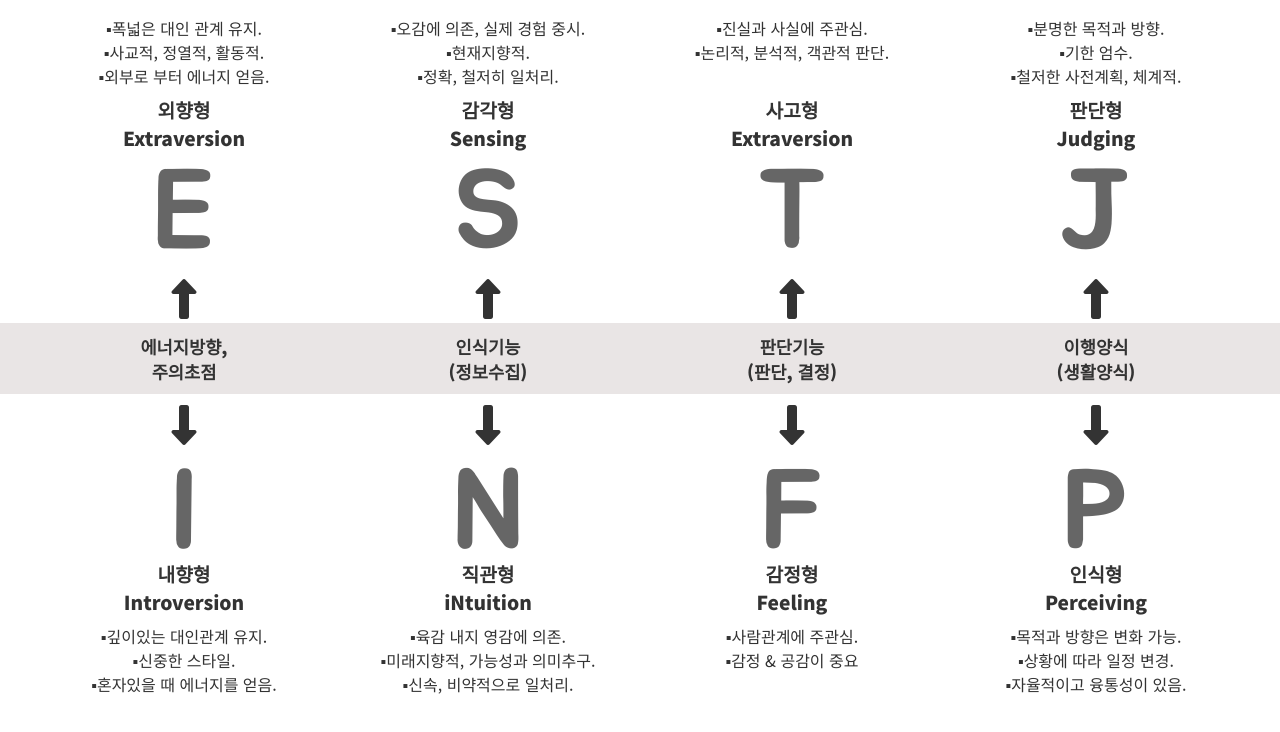
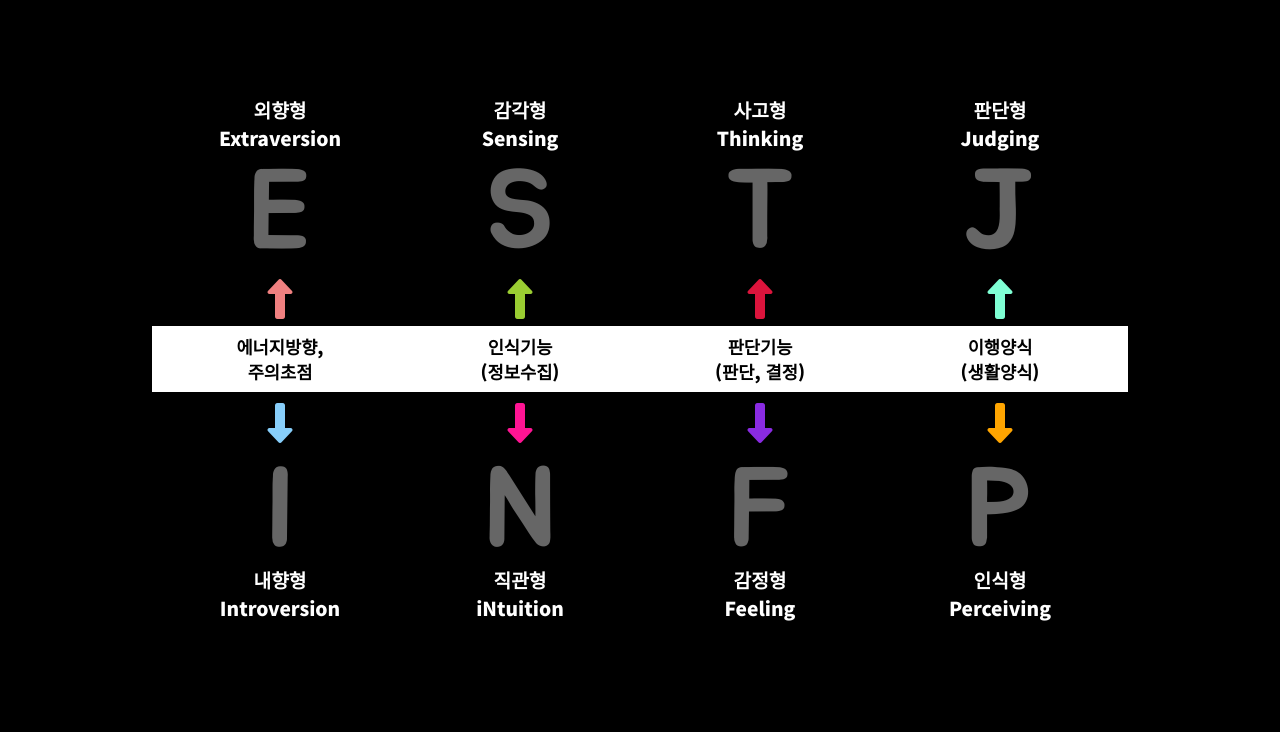
Before and after one commit to up456/GaterupMBTI, a plain HTML site: page index.html in a window 1280 px wide. Drawn offline with Linux system fonts and the light colour scheme.

Commit message:
mbti별 css 색상 및 효과 지정

```diff
--- a/index.html
+++ b/index.html
@@ -18,125 +18,114 @@
 <body>
   <section class="mbti">
 
-    <div class="mbti__section mbti__top">
+    <div class="mbti__section">
       <ul class="mbti__box">
-        <li class="mbti__description">
+        <li class="mbti__description hidden" data-out="e">
           ▪폭넓은 대인 관계 유지.<br />
           ▪사교적, 정열적, 활동적.<br />
           ▪외부로 부터 에너지 얻음.<br />
         </li>
-        <li class="mbti__title">
+        <li class="mbti__title" data-in="e">
           외향형<br />
           Extraversion
         </li>
-        <li class="mbti__alphabet" id="e">E</li>
-        <li class="mbti__arrow"><i class="fas fa-long-arrow-alt-up"></i></li>
+        <li class="mbti__alphabet" id="e" data-in="e">E</li>
+        <li class="mbti__arrow"><i class="fas fa-long-arrow-alt-up" data-in="e"></i></li>
         <li id="mbti__topic">
           에너지방향,<br />
           주의초점
         </li>
-      </ul>
-      <ul class="mbti__box">
-        <li class="mbti__description">
-          ▪오감에 의존, 실제 경험 중시.<br />
-          ▪현재지향적.<br />
-          ▪정확, 철저히 일처리.<br />
-        </li>
-        <li class="mbti__title">
-          감각형<br />
-          Sensing
-        </li>
-        <li class="mbti__alphabet" id="s">S</li>
-        <li class="mbti__arrow"><i class="fas fa-long-arrow-alt-up"></i></li>
-        <li id="mbti__topic">
-          인식기능<br />
-          (정보수집)
-        </li>
-      </ul>
-      <ul class="mbti__box">
-        <li class="mbti__description">
-          ▪진실과 사실에 주관심.<br />
-          ▪논리적, 분석적, 객관적 판단.<br />
-          <br />
-        </li>
-        <li class="mbti__title">
-          사고형<br />
-          Extraversion
-        </li>
-        <li class="mbti__alphabet" id="t">T</li>
-        <li class="mbti__arrow"><i class="fas fa-long-arrow-alt-up"></i></li>
-        <li id="mbti__topic">
-          판단기능<br />
-          (판단, 결정)
-        </li>
-      </ul>
-      <ul class="mbti__box">
-        <li class="mbti__description">
-          ▪분명한 목적과 방향.<br />
-          ▪기한 엄수.<br />
-          ▪철저한 사전계획, 체계적.<br />
-        </li>
-        <li class="mbti__title">
-          판단형<br />
-          Judging
-        </li>
-        <li class="mbti__alphabet" id="j">J</li>
-        <li class="mbti__arrow"><i class="fas fa-long-arrow-alt-up"></i></li>
-        <li id="mbti__topic">
-          이행양식<br />
-          (생활양식)
-        </li>
-      </ul>
-    </div>
-    <div class="mbti__middle"></div>
-    <div class="mbti__section mbti__bottom">
-      <ul class="mbti__box">
-        <li class="mbti__arrow"><i class="fas fa-long-arrow-alt-down"></i></li>
-        <li class="mbti__alphabet" id="i">I</li>
-        <li class="mbti__title">
+        <li class="mbti__arrow"><i class="fas fa-long-arrow-alt-down" data-in="i"></i></li>
+        <li class="mbti__alphabet" id="i" data-in="i">I</li>
+        <li class="mbti__title" data-in="i">
           내향형<br />
           Introversion
         </li>
-        <li class="mbti__description">
+        <li class="mbti__description hidden" data-out="i">
           ▪깊이있는 대인관계 유지.<br />
           ▪신중한 스타일.<br />
           ▪혼자있을 때 에너지를 얻음.<br />
         </li>
       </ul>
       <ul class="mbti__box">
-        <li class="mbti__arrow"><i class="fas fa-long-arrow-alt-down"></i></li>
-        <li class="mbti__alphabet" id="n">N</li>
-        <li class="mbti__title">
+        <li class="mbti__description hidden" data-out="s">
+          ▪오감에 의존, 실제 경험 중시.<br />
+          ▪현재지향적.<br />
+          ▪정확, 철저히 일처리.<br />
+        </li>
+        <li class="mbti__title" data-in="s">
+          감각형<br />
+          Sensing
+        </li>
+        <li class="mbti__alphabet" id="s" data-in="s">S</li>
+        <li class="mbti__arrow"><i class="fas fa-long-arrow-alt-up" data-in="s"></i></li>
+        <li id="mbti__topic">
+          인식기능<br />
+          (정보수집)
+        </li>
+        <li class="mbti__arrow"><i class="fas fa-long-arrow-alt-down" data-in="n"></i></li>
+        <li class="mbti__alphabet" id="n" data-in="n">N</li>
+        <li class="mbti__title" data-in="n">
           직관형<br />
           iNtuition
         </li>
-        <li class="mbti__description">
+        <li class="mbti__description hidden" data-out="n">
           ▪육감 내지 영감에 의존.<br />
           ▪미래지향적, 가능성과 의미추구.<br />
           ▪신속, 비약적으로 일처리.<br />
         </li>
       </ul>
       <ul class="mbti__box">
-        <li class="mbti__arrow"><i class="fas fa-long-arrow-alt-down"></i></li>
-        <li class="mbti__alphabet" id="f">F</li>
-        <li class="mbti__title">
+        <li class="mbti__description hidden" data-out="t">
+          ▪진실과 사실에 주관심.<br />
+          ▪논리적, 분석적, 객관적 판단.<br />
+          <br />
+        </li>
+        <li class="mbti__title" data-in="t">
+          사고형<br />
+          Thinking
+        </li>
+        <li class="mbti__alphabet" id="t" data-in="t">T</li>
+        <li class="mbti__arrow"><i class="fas fa-long-arrow-alt-up" data-in="t"></i></li>
+        <li id="mbti__topic">
+          판단기능<br />
+          (판단, 결정)
+        </li>
+        <li class="mbti__arrow"><i class="fas fa-long-arrow-alt-down" data-in="f"></i></li>
+        <li class="mbti__alphabet" id="f" data-in="f">F</li>
+        <li class="mbti__title" data-in="f">
           감정형<br />
           Feeling
         </li>
-        <li class="mbti__description">
+        <li class="mbti__description hidden" data-out="f">
           ▪사람관계에 주관심.<br />
           ▪감정 & 공감이 중요<br />
           <br />
         </li>
       </ul>
       <ul class="mbti__box">
-        <li class="mbti__arrow"><i class="fas fa-long-arrow-alt-down"></i></li>
-        <li class="mbti__alphabet" id="p">P</li>
-        <li class="mbti__title">
+        <li class="mbti__description hidden" data-out="j">
+          ▪분명한 목적과 방향.<br />
+          ▪기한 엄수.<br />
+          ▪철저한 사전계획, 체계적.<br />
+        </li>
+        <li class="mbti__title" data-in="j">
+          판단형<br />
+          Judging
+        </li>
+        <li class="mbti__alphabet" id="j" data-in="j">J</li>
+        <li class="mbti__arrow"><i class="fas fa-long-arrow-alt-up" data-in="j"></i></li>
+        <li id="mbti__topic">
+          이행양식<br />
+          (생활양식)
+        </li>
+        <li class="mbti__arrow"><i class="fas fa-long-arrow-alt-down" data-in="p"></i></li>
+        <li class="mbti__alphabet" id="p" data-in="p">P</li>
+        <li class="mbti__title" data-in="p">
           인식형<br />
           Perceiving
         </li>
-        <li class="mbti__description">
+        <li class="mbti__description hidden" data-out="p">
           ▪목적과 방향은 변화 가능.<br />
           ▪상황에 따라 일정 변경.<br />
           ▪자율적이고 융통성이 있음.<br />
--- a/src/main.js
+++ b/src/main.js
@@ -1 +1,19 @@
-console.log('hi');
+const mbtiSection = document.querySelector('.mbti__section');
+
+mbtiSection.addEventListener('mouseover', (event) => {
+  const alphabet = event.target.dataset.in;
+  const mbtiDescription = document.querySelector(
+    `.mbti__description[data-out="${alphabet}"]`
+  );
+  if (mbtiDescription === null) return;
+  mbtiDescription.classList.remove('hidden');
+});
+
+mbtiSection.addEventListener('mouseout', (event) => {
+  const alphabet = event.target.dataset.in;
+  const mbtiDescription = document.querySelector(
+    `.mbti__description[data-out="${alphabet}"]`
+  );
+  if (mbtiDescription === null) return;
+  mbtiDescription.classList.add('hidden');
+});
--- a/style.css
+++ b/style.css
@@ -7,6 +7,15 @@
   /* color */
   --main-font-color: #333;
   --alphabet-color: #666;
+  /* mbti-color */
+  --e-color: lightcoral;
+  --i-color: lightskyblue;
+  --s-color: yellowgreen;
+  --n-color: deeppink;
+  --t-color: crimson;
+  --f-color: blueviolet;
+  --j-color: aquamarine;
+  --p-color: orange;
 }
 
 * {
@@ -21,6 +30,8 @@ li {
 body {
   font-family: 'Noto Sans KR', sans-serif;
   color:var(--main-font-color);
+  background-color: #000;
+  color: #999;
 }
 
 /* mbti 공통 부분 */
@@ -29,8 +40,9 @@ body {
 }
 .mbti__section {
   display: flex;
-  justify-content: space-evenly;
+  justify-content: center;
   text-align: center;
+  flex-wrap: wrap;
 }
 .mbti__box {
   width: 15rem;
@@ -38,12 +50,15 @@ body {
   flex-direction: column;
   align-items: center;
 }
+
 .mbti__box .mbti__description{
-
+  color: #fff;
+  transition: 300ms ease-in;
 }
 .mbti__box .mbti__title {
   font-size: var(--mbti-title-font-size);
   font-weight: bold;
+  color: #fff;
 }
 .mbti__top> .mbti__box .mbti__title{
   padding-top: var(--space-size);
@@ -58,6 +73,8 @@ body {
   color: var(--alphabet-color);
   margin-top: var(--sapce-minus-size);
   margin-bottom: calc(var(--sapce-minus-size)*2);
+  transition: 200ms ease-in;
+  cursor: pointer;
 }
 
 .mbti__box .mbti__arrow{
@@ -67,11 +84,100 @@ body {
   padding: var(--space-size);
   font-size: var(--topic-font-size);
   font-weight: bold;
+  background-color: #fff;
+  width: 100%;
+  color: #000;
 }
 
-.mbti__middle {
-  width: 100%;
-  height: 4.4rem;
-  background-color: rgb(233, 229, 229);
-  margin-top: -4.3rem;
+/* 구역별 색상 */
+.hidden {
+  visibility: hidden;
+  opacity: 0;
 }
+
+/* 설명 색상 및 margin*/
+.mbti__box:nth-child(1) .mbti__description:nth-child(1) {
+  color: var(--e-color);
+  margin-bottom: var(--space-size);
+}
+.mbti__box:nth-child(1) .mbti__description:nth-child(9) {
+  color: var(--i-color);
+  margin-top: var(--space-size);
+}
+.mbti__box:nth-child(2) .mbti__description:nth-child(1) {
+  color: var(--s-color);
+  margin-bottom: var(--space-size);
+}
+.mbti__box:nth-child(2) .mbti__description:nth-child(9) {
+  color: var(--n-color);
+  margin-top: var(--space-size);
+}
+.mbti__box:nth-child(3) .mbti__description:nth-child(1) {
+  color: var(--t-color);
+  margin-bottom: var(--space-size);
+}
+.mbti__box:nth-child(3) .mbti__description:nth-child(9) {
+  color: var(--f-color);
+  margin-top: var(--space-size);
+}
+.mbti__box:nth-child(4) .mbti__description:nth-child(1) {
+  color: var(--j-color);
+  margin-bottom: var(--space-size);
+}
+.mbti__box:nth-child(4) .mbti__description:nth-child(9) {
+  color: var(--p-color);
+  margin-top: var(--space-size);
+}
+
+/* 화살표 색상  */
+.mbti__box:nth-child(1) .mbti__arrow:nth-child(4) {
+  color: var(--e-color);
+}
+.mbti__box:nth-child(1) .mbti__arrow:nth-child(6) {
+  color: var(--i-color);
+}
+.mbti__box:nth-child(2) .mbti__arrow:nth-child(4) {
+  color: var(--s-color);
+}
+.mbti__box:nth-child(2) .mbti__arrow:nth-child(6) {
+  color: var(--n-color);
+}.mbti__box:nth-child(3) .mbti__arrow:nth-child(4) {
+  color: var(--t-color);
+}
+.mbti__box:nth-child(3) .mbti__arrow:nth-child(6) {
+  color: var(--f-color);
+}
+.mbti__box:nth-child(4) .mbti__arrow:nth-child(4) {
+  color: var(--j-color);
+}
+.mbti__box:nth-child(4) .mbti__arrow:nth-child(6) {
+  color: var(--p-color);
+}
+
+
+
+/* 알파뱃 hover */
+#e:hover {
+  color: var(--e-color);
+}
+#i:hover {
+  color: var(--i-color);
+}
+#s:hover {
+  color: var(--s-color);
+}
+#n:hover {
+  color: var(--n-color);
+}
+#t:hover {
+  color: var(--t-color);
+}
+#f:hover {
+  color: var(--f-color);
+}
+#j:hover {
+  color: var(--j-color);
+}
+#p:hover {
+  color: var(--p-color);
+}
```
